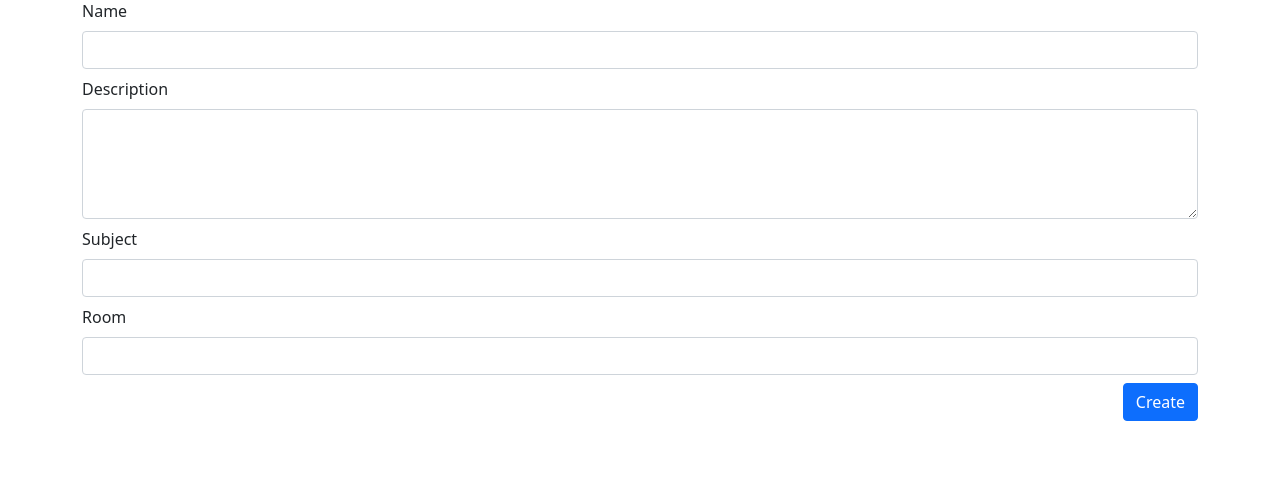
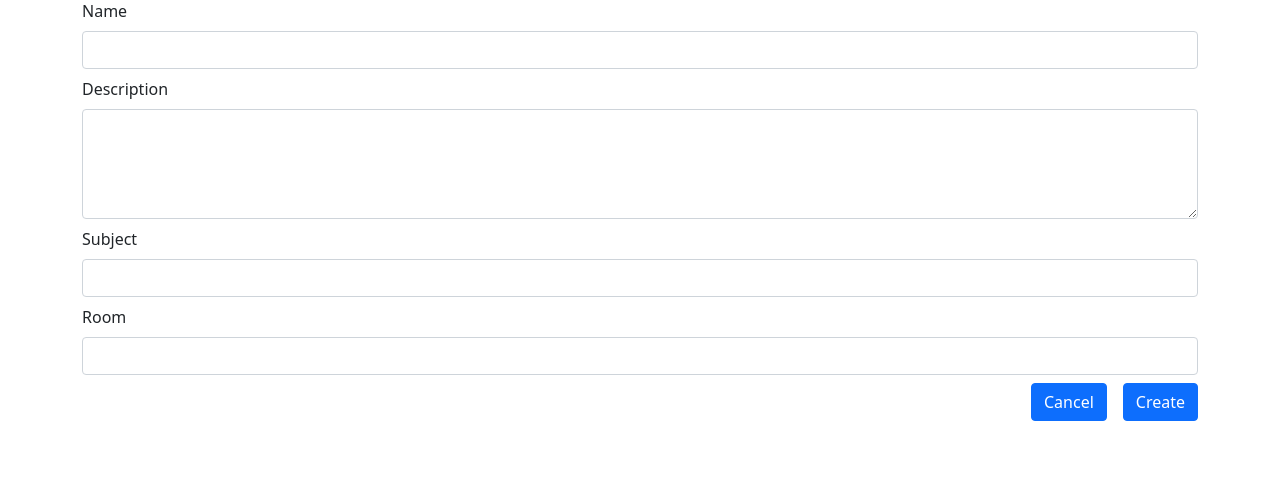
Before and after one commit to purwasadr/capstone, a Django app: page /add-room in a window 1280 px wide. Shown: the part 81-564 px from the top of the page. Run offline with Django 4.2, Linux system fonts and the light colour scheme; the visitor is signed in with stand-in values (Sample User, id 1); parts of the project's set-up code (start-up, migrations or seed data) failed here and were passed over.

Commit message:
Add cancel button

```diff
--- a/classroom/templates/classroom/add-room.html
+++ b/classroom/templates/classroom/add-room.html
@@ -14,7 +14,8 @@
             </div>
         {% endfor %}
         <div class="d-flex justify-content-end">
-            <input class="btn btn-primary" type="submit" value="Create">
+            <a class="btn btn-primary" href="{% url 'index' %}">Cancel</a>
+            <input class="ms-3 btn btn-primary" type="submit" value="Create">
         </div>
     </form>
 {% endblock %}
```
